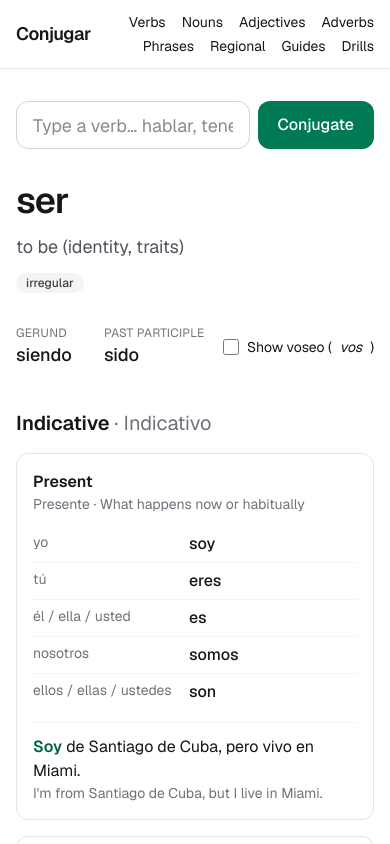
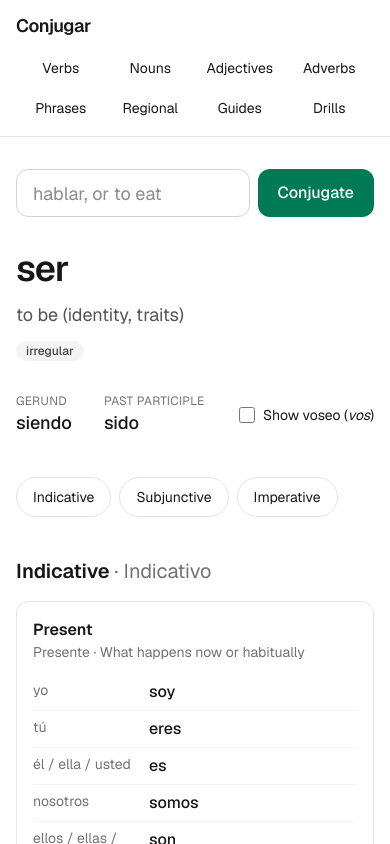
Before and after one commit to Amigna/es-app, a Next.js app: page /verb/ser in a window 390 px wide. Shown: the top 844 px of the page. Built offline with nearby package versions, Linux system fonts and the light colour scheme.

Commit message:
mobile layout passthrough

```diff
--- a/src/app/layout.tsx
+++ b/src/app/layout.tsx
@@ -34,13 +34,18 @@ export default function RootLayout({ children }: LayoutProps<"/">) {
     <html lang="en" className={`${geistSans.variable} ${geistMono.variable} h-full antialiased`}>
       <body className="flex min-h-full flex-col">
         <header className="border-b border-zinc-200 dark:border-zinc-800">
-          <div className="mx-auto flex max-w-5xl items-center justify-between gap-4 px-4 py-3">
-            <Link href="/" className="text-lg font-semibold tracking-tight">
+          <div className="mx-auto flex max-w-5xl flex-col gap-1 px-4 py-2 md:flex-row md:items-center md:justify-between md:gap-4">
+            <Link href="/" className="py-1 text-lg font-semibold tracking-tight">
               Conjugar
             </Link>
-            <nav className="flex flex-wrap justify-end gap-x-4 gap-y-1 text-sm">
+            {/* A tidy two-row grid on phones, a single row from tablet width up. */}
+            <nav className="grid grid-cols-4 text-sm md:flex md:gap-1">
               {NAV.map(([href, label]) => (
-                <Link key={href} href={href} className="hover:text-emerald-700 dark:hover:text-emerald-400">
+                <Link
+                  key={href}
+                  href={href}
+                  className="flex min-h-10 items-center justify-center rounded-lg md:px-2 hover:text-emerald-700 dark:hover:text-emerald-400"
+                >
                   {label}
                 </Link>
               ))}
--- a/src/app/page.tsx
+++ b/src/app/page.tsx
@@ -17,14 +17,14 @@ export default function Home() {
 
       <section>
         <h2 className="mb-4 text-xl font-semibold">Browse verbs</h2>
-        <ul className="grid gap-2 sm:grid-cols-2 lg:grid-cols-3">
+        <ul className="grid grid-cols-1 gap-2 sm:grid-cols-2 lg:grid-cols-3">
           {sorted.map((v) => (
-            <li key={v.inf}>
+            <li key={v.inf} className="min-w-0">
               <Link
                 href={`/verb/${verbSlug(v.inf)}`}
                 className="flex items-baseline justify-between gap-3 rounded-lg border border-zinc-200 px-3 py-2 transition hover:border-emerald-600 dark:border-zinc-800"
               >
-                <span className="font-medium">{v.inf}</span>
+                <span className="shrink-0 font-medium">{v.inf}</span>
                 <span className="truncate text-sm text-zinc-500">{v.en.replace(/^to /, "")}</span>
               </Link>
             </li>
--- a/src/components/ConjugationView.tsx
+++ b/src/components/ConjugationView.tsx
@@ -71,7 +71,7 @@ function TenseCard({
       </p>
       <dl className="mt-3 divide-y divide-zinc-100 dark:divide-zinc-800">
         {list.map((r) => (
-          <div key={r.label} className="grid grid-cols-[9rem_1fr] gap-3 py-1.5">
+          <div key={r.label} className="grid grid-cols-[6.5rem_1fr] gap-3 py-1.5">
             <dt className={`text-sm ${r.vos ? "text-emerald-700 dark:text-emerald-400" : "text-zinc-500"}`}>{r.label}</dt>
             <dd className={`font-medium ${r.vos ? "text-emerald-800 dark:text-emerald-300" : ""}`}>{r.form}</dd>
           </div>
@@ -109,19 +109,34 @@ export default function ConjugationView({
             <dd className="text-lg font-medium">{conjugation.participle}</dd>
           </div>
         </dl>
-        <label className="flex cursor-pointer items-center gap-2 text-sm">
+        <label className="flex min-h-10 cursor-pointer items-center gap-2 text-sm">
           <input
             type="checkbox"
             checked={voseo}
             onChange={(e) => setVoseo(e.target.checked)}
             className="size-4 accent-emerald-700"
           />
-          Show voseo (<span className="italic">vos</span>)
+          <span>
+            Show voseo (<span className="italic">vos</span>)
+          </span>
         </label>
       </div>
 
+      {/* Verb pages are long on a phone, so jump straight to a mood. */}
+      <nav aria-label="Jump to a mood" className="flex flex-wrap gap-2">
+        {MOODS.map((mood) => (
+          <a
+            key={mood.id}
+            href={`#${mood.id}`}
+            className="flex min-h-10 items-center rounded-full border border-zinc-200 px-4 text-sm transition hover:border-emerald-600 dark:border-zinc-700"
+          >
+            {mood.title}
+          </a>
+        ))}
+      </nav>
+
       {MOODS.map((mood) => (
-        <div key={mood.id}>
+        <div key={mood.id} id={mood.id} className="scroll-mt-4">
           <h2 className="mb-4 text-xl font-semibold">
             {mood.title} <span className="font-normal text-zinc-500">· {mood.spanish}</span>
           </h2>
--- a/src/components/Drill.tsx
+++ b/src/components/Drill.tsx
@@ -139,7 +139,7 @@ export default function Drill({ rare, guideList }: { rare: string[]; guideList:
                 type="button"
                 aria-pressed={guides.includes(g.slug)}
                 onClick={() => update({ guides: toggled(guides, g.slug) })}
-                className={`rounded-full border px-3 py-1 text-sm transition ${
+                className={`min-h-10 rounded-full border px-3 py-1 text-sm transition ${
                   guides.includes(g.slug)
                     ? "border-emerald-700 bg-emerald-700 text-white"
                     : "border-zinc-200 hover:border-emerald-600 dark:border-zinc-700"
@@ -169,9 +169,9 @@ export default function Drill({ rare, guideList }: { rare: string[]; guideList:
               {MOODS.map((mood) => (
                 <fieldset key={mood.id}>
                   <legend className="mb-2 font-medium">{mood.title}</legend>
-                  <div className="space-y-1.5">
+                  <div>
                     {TENSES.filter((t) => t.mood === mood.id).map((t) => (
-                      <label key={t.id} className="flex cursor-pointer items-center gap-2 text-sm">
+                      <label key={t.id} className="flex min-h-10 cursor-pointer items-center gap-2 text-sm">
                         <input
                           type="checkbox"
                           checked={tenses.includes(t.id)}
@@ -236,7 +236,7 @@ export default function Drill({ rare, guideList }: { rare: string[]; guideList:
                     type="button"
                     aria-pressed={topics.includes(t)}
                     onClick={() => update({ topics: toggled(topics, t) })}
-                    className={`rounded-full border px-3 py-1 text-sm capitalize transition ${
+                    className={`min-h-10 rounded-full border px-3 py-1 text-sm capitalize transition ${
                       topics.includes(t)
                         ? "border-emerald-700 bg-emerald-700 text-white"
                         : "border-zinc-200 hover:border-emerald-600 dark:border-zinc-700"
--- a/src/components/DrillRunner.tsx
+++ b/src/components/DrillRunner.tsx
@@ -115,7 +115,9 @@ export default function DrillRunner({
         <p className="text-lg">
           {right} of {total} answers correct
         </p>
-        <p className="text-sm text-zinc-500">Questions you missed came back, so the total can be higher than the quiz.</p>
+        {right < total && (
+          <p className="text-sm text-zinc-500">Questions you missed came back, so they count more than once.</p>
+        )}
         <button
           type="button"
           onClick={onStop}
@@ -133,7 +135,7 @@ export default function DrillRunner({
         <span>
           {right} of {total} correct · streak {streak}
         </span>
-        <button type="button" onClick={onStop} className="underline">
+        <button type="button" onClick={onStop} className="min-h-10 underline">
           Change settings
         </button>
       </div>
@@ -187,7 +189,7 @@ export default function DrillRunner({
               className="h-12 w-full rounded-xl border border-zinc-300 bg-white px-4 text-lg outline-none transition focus:border-emerald-600 focus:ring-2 focus:ring-emerald-600/30 dark:border-zinc-700 dark:bg-zinc-950"
             />
             {!card.english && (
-              <div className="flex flex-wrap gap-1.5">
+              <div className="grid grid-cols-7 gap-1.5">
                 {SPECIAL_LETTERS.map((letter) => (
                   <button
                     key={letter}
@@ -195,7 +197,7 @@ export default function DrillRunner({
                     disabled={!!result}
                     onClick={() => insertLetter(letter)}
                     aria-label={`Insert ${letter}`}
-                    className="size-9 rounded-lg border border-zinc-200 font-medium transition hover:border-emerald-600 disabled:opacity-40 dark:border-zinc-700"
+                    className="h-11 rounded-lg border border-zinc-200 font-medium transition hover:border-emerald-600 disabled:opacity-40 dark:border-zinc-700"
                   >
                     {letter}
                   </button>
--- a/src/components/VerbSearch.tsx
+++ b/src/components/VerbSearch.tsx
@@ -61,7 +61,7 @@ export default function VerbSearch({
           autoCapitalize="none"
           spellCheck={false}
           autoFocus={autoFocus}
-          placeholder="Type a verb… hablar, tener, or “to eat”"
+          placeholder="hablar, or to eat"
           value={query}
           onChange={(e) => {
             setQuery(e.target.value);
--- a/src/components/WordList.tsx
+++ b/src/components/WordList.tsx
@@ -49,7 +49,7 @@ export default function WordList({ rows, placeholder }: { rows: WordRow[]; place
               type="button"
               aria-pressed={topic === t}
               onClick={() => setTopic(t)}
-              className={`rounded-full border px-3 py-1 text-sm capitalize transition ${
+              className={`min-h-10 rounded-full border px-3 py-1 text-sm capitalize transition ${
                 topic === t
                   ? "border-emerald-700 bg-emerald-700 text-white"
                   : "border-zinc-200 hover:border-emerald-600 dark:border-zinc-700"
```
Also changed, not shown: 1 other file (tests, documents, lock files or other folders).
